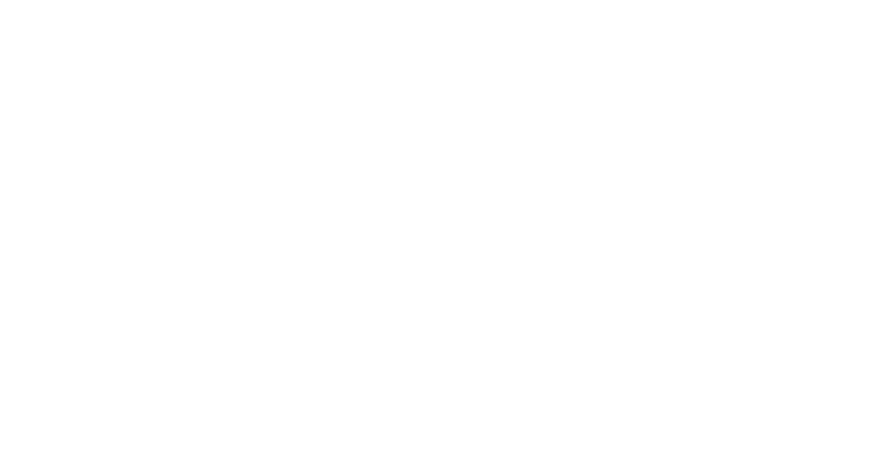
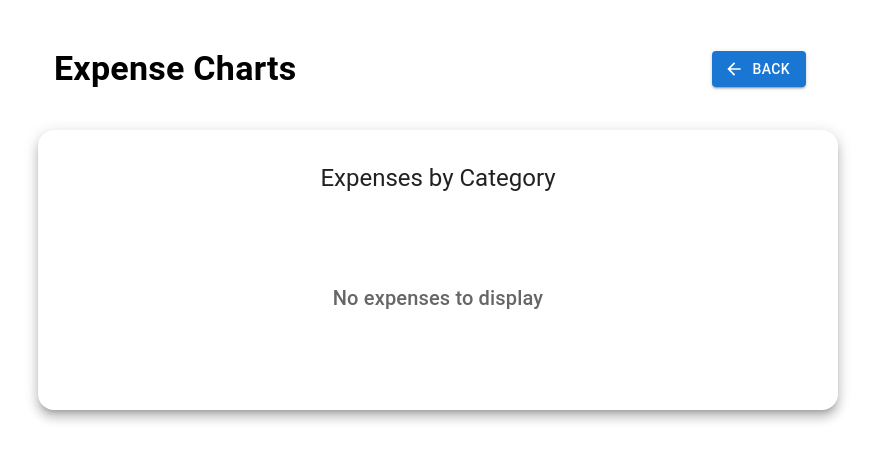
Before and after one commit to inv-nithin007/react-redux, a React (Vite) app in the folder my-app/: page /charts in a window 1280 px wide. Before the commit this address had no page. Shown: the top 460 px of the page, without its empty margins (202-1077 px from the left). Built offline with nearby package versions, Linux system fonts and the light colour scheme.

Commit message:
feat:total expense and chart

```diff
--- a/my-app/package.json
+++ b/my-app/package.json
@@ -20,6 +20,7 @@
     "react-hook-form": "^7.62.0",
     "react-redux": "^9.2.0",
     "react-router-dom": "^7.8.2",
+    "recharts": "^3.1.2",
     "redux-persist": "^6.0.0",
     "uuid": "^11.1.0"
   },
--- a/my-app/src/App.jsx
+++ b/my-app/src/App.jsx
@@ -2,6 +2,7 @@
 import AddTransaction from './components/AddTransaction'
 import TransactionList from './components/TransactionList'
 import Hi from './components/Hi'
+import Charts from './components/Charts'
 
 function App() {
   return (
@@ -14,6 +15,7 @@
           </div>
         } />
         <Route path="/hi" element={<Hi />} />
+        <Route path="/charts" element={<Charts />} />
       </Routes>
     </BrowserRouter>
   )
--- a/my-app/src/components/AddTransaction.jsx
+++ b/my-app/src/components/AddTransaction.jsx
@@ -10,11 +10,13 @@
 import { useState } from 'react'
 import { useForm } from 'react-hook-form'
 import { useDispatch, useSelector } from 'react-redux'
+import { useNavigate } from 'react-router-dom'
 import { addTransaction } from '../store/transactionSlice'
 
 function AddTransaction() {
   const dispatch = useDispatch()
   const transactions = useSelector(state => state.transactions.transactions)
+  const navigate = useNavigate()
   const [message, setMessage] = useState('')
   const [sidebarOpen, setSidebarOpen] = useState(false)
 
@@ -141,6 +143,7 @@
             <Button
               variant="contained"
               fullWidth
+              onClick={() => navigate('/charts')}
               sx={{
                 backgroundColor: '#ef6c00',
 
--- /dev/null
+++ b/my-app/src/components/Charts.jsx
@@ -0,0 +1,94 @@
+import { useSelector } from 'react-redux'
+import { useNavigate } from 'react-router-dom'
+import { PieChart, Pie, Cell, ResponsiveContainer, Tooltip } from 'recharts'
+import { Box, Typography, Paper, Button } from '@mui/material'
+import { ArrowBack } from '@mui/icons-material'
+
+function Charts() {
+  const transactions = useSelector(state => state.transactions.transactions)
+  const navigate = useNavigate()
+
+
+  const expensesByCategory = {}
+  transactions.forEach(t => {
+    if (t.amount < 0) {
+      expensesByCategory[t.category] = (expensesByCategory[t.category] || 0) + Math.abs(t.amount)
+    }
+  })
+
+  const chartData = Object.entries(expensesByCategory).map(([name, value]) => ({ name, value }))
+  const colors = ['#FF6384', '#36A2EB', '#FFCE56', '#4BC0C0', '#9966FF', '#FF9F40']
+
+  return (
+    <Box sx={{ maxWidth: 800, mx: 'auto', p: 3 }}>
+      <Box sx={{ display: 'flex', alignItems: 'center', justifyContent:'space-between',mb: 3 ,p:2}}>
+
+        <Typography variant="h4" sx={{ fontWeight: 600 }}>
+          Expense Charts
+        </Typography>
+
+        <Button
+          startIcon={<ArrowBack />}
+          variant='contained'
+          onClick={() => navigate('/')}
+          sx={{ mr: 2 }}
+        >
+          Back
+        </Button>
+
+      </Box>
+
+      <Paper elevation={8} sx={{ p: 4, borderRadius: 4 }}>
+        <Typography variant="h5" sx={{ mb: 3, textAlign: 'center' }}>
+          Expenses by Category
+        </Typography>
+
+        {chartData.length > 0 ? (
+          <>
+            <ResponsiveContainer height={300}>
+              <PieChart>
+                <Pie
+                  data={chartData}
+
+                  outerRadius={120}
+
+
+                >
+                  {chartData.map((_, index) => (
+                    <Cell  fill={colors[index]} />
+                  ))}
+                </Pie>
+                <Tooltip formatter={(value) => `₹${value}`} />
+              </PieChart>
+            </ResponsiveContainer>
+
+            <Box sx={{ mt: 2}}>
+              {chartData.map((item, index) => (
+                <Box  sx={{
+                  display: 'flex',
+                  justifyContent: 'space-between',
+                  p: 2,
+                  mb: 1,
+                  bgcolor: '#d6ceceff',
+                  borderRadius: 2,
+                  borderLeft: `8px solid ${colors[index]}`
+                }}>
+                  <Typography sx={{ fontWeight: 500 }}>{item.name}</Typography>
+                  <Typography sx={{ fontWeight: 600, color: '#1f1010ff' }}>₹{item.value}</Typography>
+                </Box>
+              ))}
+            </Box>
+          </>
+        ) : (
+          <Box sx={{ textAlign: 'center', p: 8 }}>
+            <Typography variant="h6" sx={{ color: '#666' }}>
+              No expenses to display
+            </Typography>
+          </Box>
+        )}
+      </Paper>
+    </Box>
+  )
+}
+
+export default Charts
--- a/my-app/src/components/Hi.jsx
+++ b/my-app/src/components/Hi.jsx
@@ -1,4 +1,4 @@
-import { Typography, Box, Button ,Paper ,Fade,  InputAdornment, Alert,TextField} from '@mui/material'
+import { Typography, Box, Button ,Paper ,Fade,  InputAdornment, Alert,TextField,Dialog,DialogTitle,DialogContent} from '@mui/material'
 import {
   AttachMoney,
   Category,
@@ -246,6 +246,17 @@
       >
         Back
       </Button>
+
+             <Dialog
+                  open={true}
+
+                  fullWidth
+                >
+                  <DialogTitle>Edit Transaction</DialogTitle>
+
+                </Dialog>
+
+
       </Paper>
     </Box>
   )
--- a/my-app/src/components/TransactionList.jsx
+++ b/my-app/src/components/TransactionList.jsx
@@ -133,7 +133,7 @@
         <Box component="form" onSubmit={handleSubmit(handleSaveEdit)}>
           <DialogContent>
             <TextField
-              {...register("title", { required: "Title is required" })}
+              {...register("title", { required: "Title is required",min:2 })}
               label="Title"
               fullWidth
               sx={{mb:2}}
```
Also changed, not shown: 1 other file (tests, documents, lock files or other folders).
